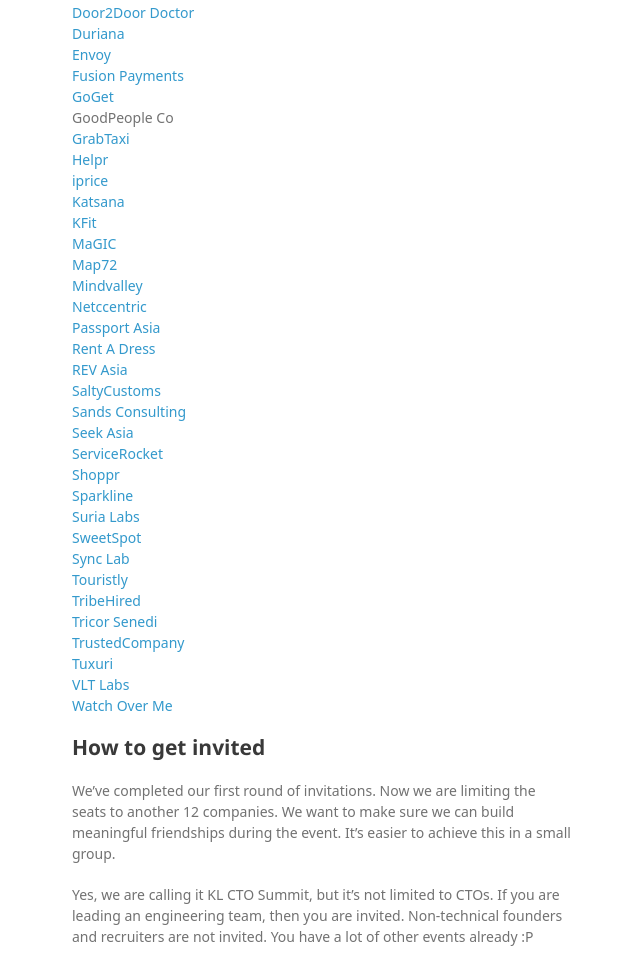
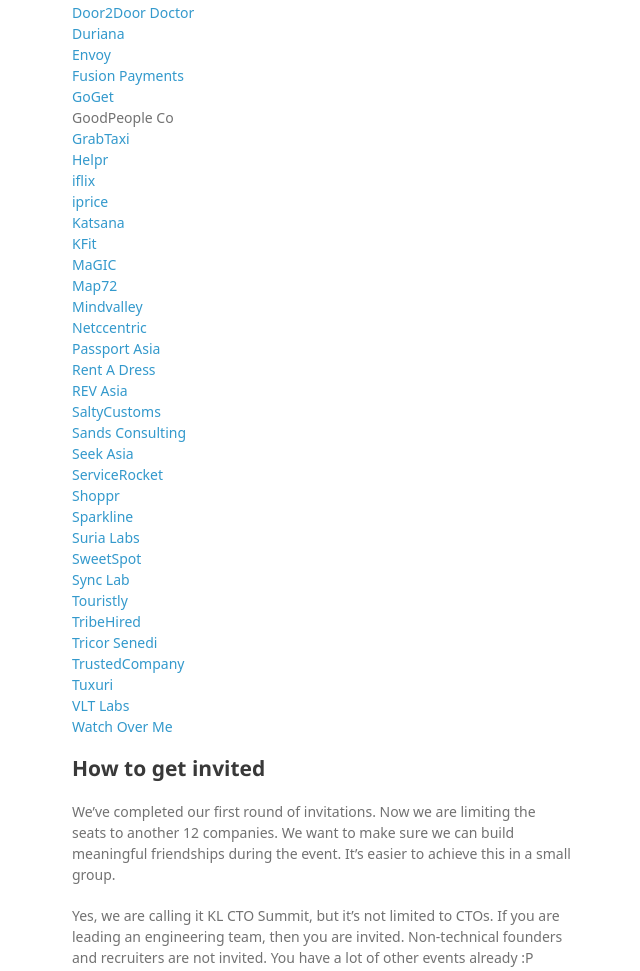
Before and after one commit to arzumy/kl-cto-summit, a plain HTML site: page index.html in a window 1280 px wide. Shown: the part 1437-2408 px from the top of the page, without its empty margins (498-1138 px from the left). Drawn offline with Linux system fonts and the light colour scheme; a web font is replaced by a local one.

Commit message:
iflix is in

```diff
--- a/index.html
+++ b/index.html
@@ -88,6 +88,7 @@
           GoodPeople Co<br>
           <a href="http://www.grabtaxi.com/">GrabTaxi</a><br>
           <a href="http://www.helprnow.com/">Helpr</a><br>
+          <a href="https://www.iflix.com/">iflix</a><br>
           <a href="http://iprice.my/">iprice</a><br>
           <a href="https://www.katsana.com/">Katsana</a><br>
           <a href="https://kfit.com">KFit</a><br>
```
